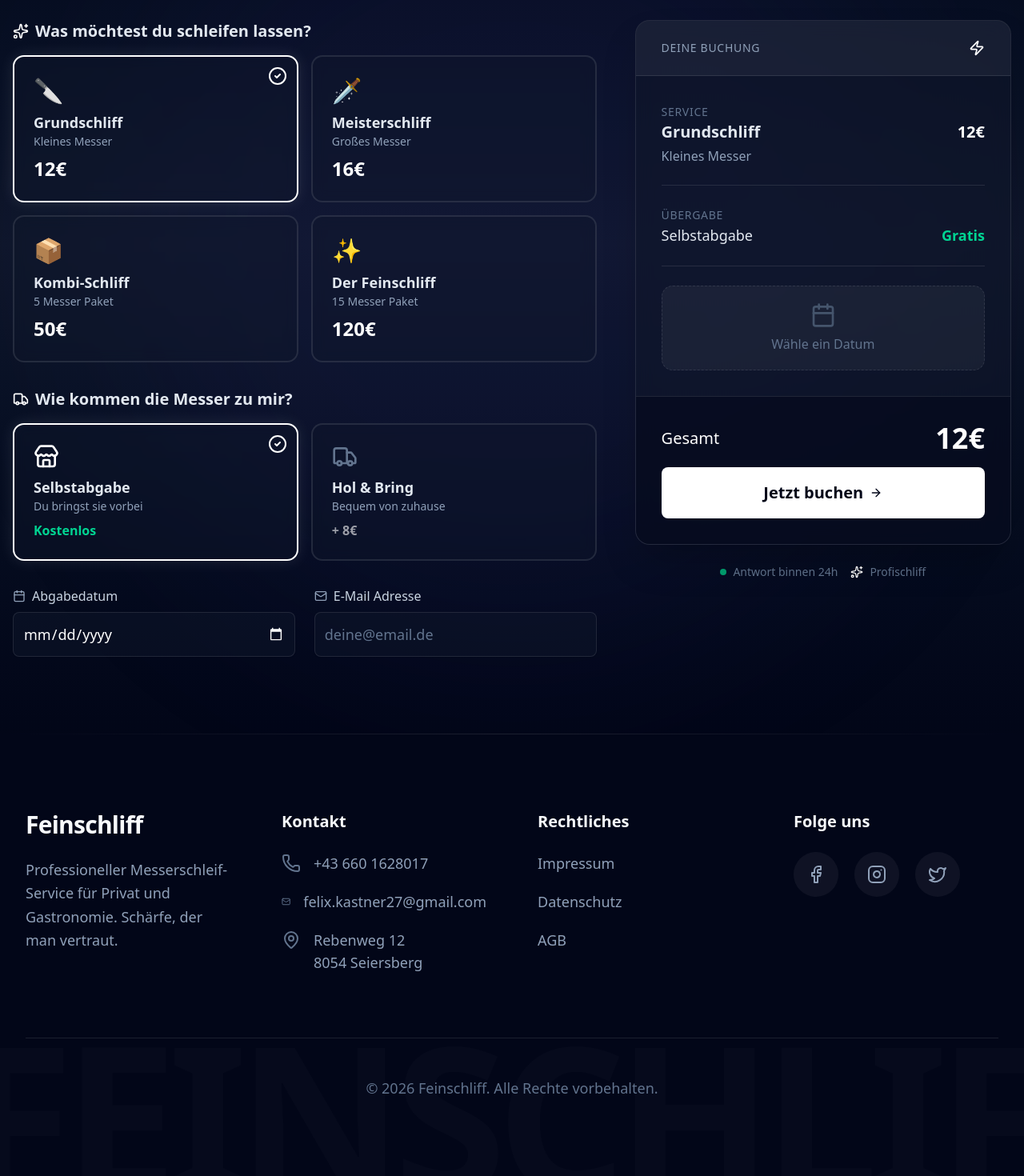
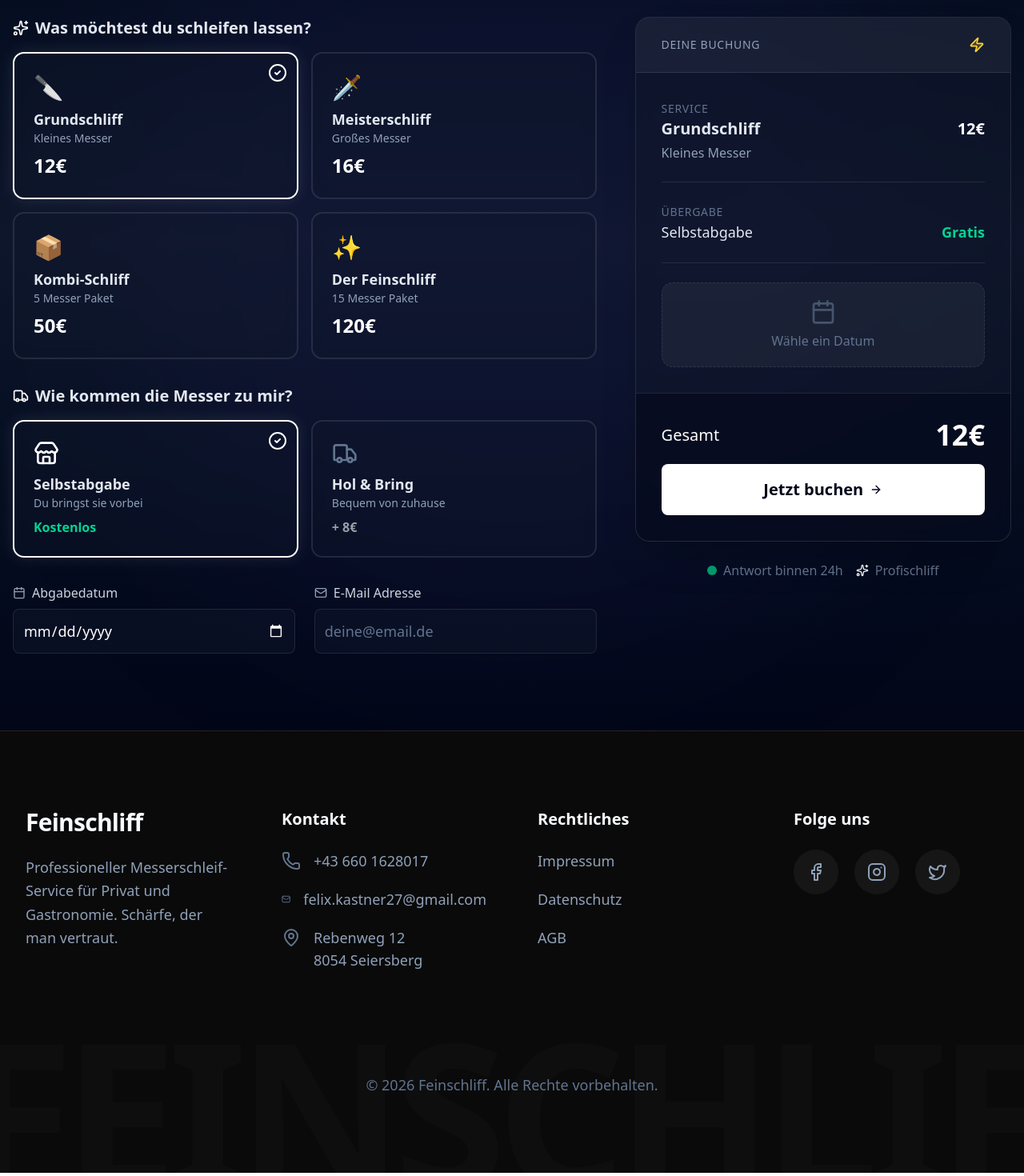
Before and after one commit to plexkas05/feinschliff-mirror, a Next.js app: page / in a window 1280 px wide. Shown: the part 3205-4675 px from the top of the page at 80% size. Built offline with nearby package versions, Linux system fonts and the light colour scheme.

Commit message:
footer clean now

```diff
--- a/app/components/footer.tsx
+++ b/app/components/footer.tsx
@@ -3,11 +3,11 @@ import { Phone, Mail, MapPin, Facebook, Instagram, Twitter } from "lucide-react"
 
 export function Footer() {
   return (
-    <footer className="relative bg-slate-950 overflow-hidden">
-      {/* Subtle top border */}
-      <div className="absolute top-0 inset-x-0 h-px bg-gradient-to-r from-transparent via-white/10 to-transparent" />
+    // FIX: Changed background to neutral-950 (Matte Black) for visual grounding
+    // FIX: Added border-t border-white/10 for a crisp separation line
+    <footer className="relative bg-neutral-950 border-t border-white/10 overflow-hidden">
 
-      {/* Large watermark text */}
+      {/* Large watermark text - Kept for High-End feel */}
       <div className="absolute bottom-0 right-0 pointer-events-none select-none overflow-hidden">
         <span className="text-[20vw] font-bold tracking-tighter text-white/[0.02] leading-none block translate-x-[10%] translate-y-[20%]">
           FEINSCHLIFF
@@ -112,7 +112,7 @@ export function Footer() {
         </div>
 
         {/* Copyright */}
-        <div className="mt-12 lg:mt-20 border-t border-white/10 pt-8 lg:pt-12">
+        <div className="mt-12 lg:mt-20 pt-8 lg:pt-12">
           <p className="text-center text-sm lg:text-lg text-slate-500">© 2026 Feinschliff. Alle Rechte vorbehalten.</p>
         </div>
       </div>
--- a/app/components/slot-registration.tsx
+++ b/app/components/slot-registration.tsx
@@ -66,13 +66,13 @@ export function SlotRegistration() {
   const handleBooking = () => {
     const deliveryText = deliveryOption === "abholung" ? "Abhol- & Lieferservice (+8€)" : "Selbstabgabe (kostenlos)"
     const subject = `Buchung: ${currentService.name} für ${totalPrice}€`
-    const body = `Hallo Felix,%0D%0A%0D%0AIch möchte gerne buchen:%0D%0A%0D%0A━━━━━━━━━━━━━━━━━━━━%0D%0A🔪 SERVICE: ${currentService.name}%0D%0A   ${currentService.subtitle} - ${currentService.price}€%0D%0A%0D%0A🚚 ÜBERGABE: ${deliveryText}%0D%0A%0D%0A📅 DATUM: ${date}%0D%0A%0D%0A💰 GESAMT: ${totalPrice}€%0D%0A━━━━━━━━━━━━━━━━━━━━%0D%0A%0D%0AMeine E-Mail: ${email}%0D%0A%0D%0ABitte um Bestätigung.`
+    const body = `Hallo Felix,%0D%0A%0D%0AIch möchte gerne buchen:%0D%0A%0D%0A━━━━━━━━━━━━━━━━━━━━%0D%0A SERVICE: ${currentService.name}%0D%0A   ${currentService.subtitle} - ${currentService.price}€%0D%0A%0D%0A ÜBERGABE: ${deliveryText}%0D%0A%0D%0A DATUM: ${date}%0D%0A%0D%0A GESAMT: ${totalPrice}€%0D%0A━━━━━━━━━━━━━━━━━━━━%0D%0A%0D%0AMeine E-Mail: ${email}%0D%0A%0D%0ABitte um Bestätigung.`
     window.location.href = `mailto:felix.kastner27@gmail.com?subject=${subject}&body=${body}`
   }
 
   return (
     // FIX 1: Gradient Background (The Seamless Bridge: Dark -> Rich -> Dark)
-    <section id="termin" className="relative min-h-screen w-full px-4 py-16 lg:py-24 overflow-hidden bg-gradient-to-b from-slate-950 via-slate-900 to-slate-950">
+    <section id="termin" className="relative -mt-1 min-h-screen w-full px-4 py-16 lg:py-24 overflow-hidden bg-gradient-to-b from-slate-950 via-slate-900 to-slate-950">
 
       {/* FIX 2: Artistic Spotlight (The Studio Feel) */}
       <div className="absolute top-1/2 left-1/2 -translate-x-1/2 -translate-y-1/2 w-[1000px] h-[1000px] bg-indigo-900/10 rounded-full blur-[120px] pointer-events-none" />
@@ -268,7 +268,7 @@ export function SlotRegistration() {
                     <span className="text-xs lg:text-sm font-medium text-slate-400 uppercase tracking-wider">
                       Deine Buchung
                     </span>
-                    <Zap className="h-4 w-4 lg:h-5 lg:w-5 text-white" />
+                    <Zap className="h-4 w-4 lg:h-5 lg:w-5 text-amber-300 fill-amber-300/20" />
                   </div>
                 </div>
 
@@ -368,9 +368,9 @@ export function SlotRegistration() {
               </div>
 
               {/* Trust Indicators */}
-              <div className="flex flex-wrap justify-center gap-4 mt-6 text-sm text-slate-500">
+              <div className="flex flex-wrap justify-center gap-4 mt-6 text-l text-slate-500">
                 <div className="flex items-center gap-2">
-                  <div className="h-2 w-2 rounded-full bg-emerald-500 animate-pulse" />
+                  <div className="h-3 w-3 rounded-full bg-emerald-500 animate-pulse" />
                   Antwort binnen 24h
                 </div>
                 <div className="flex items-center gap-2">
```
